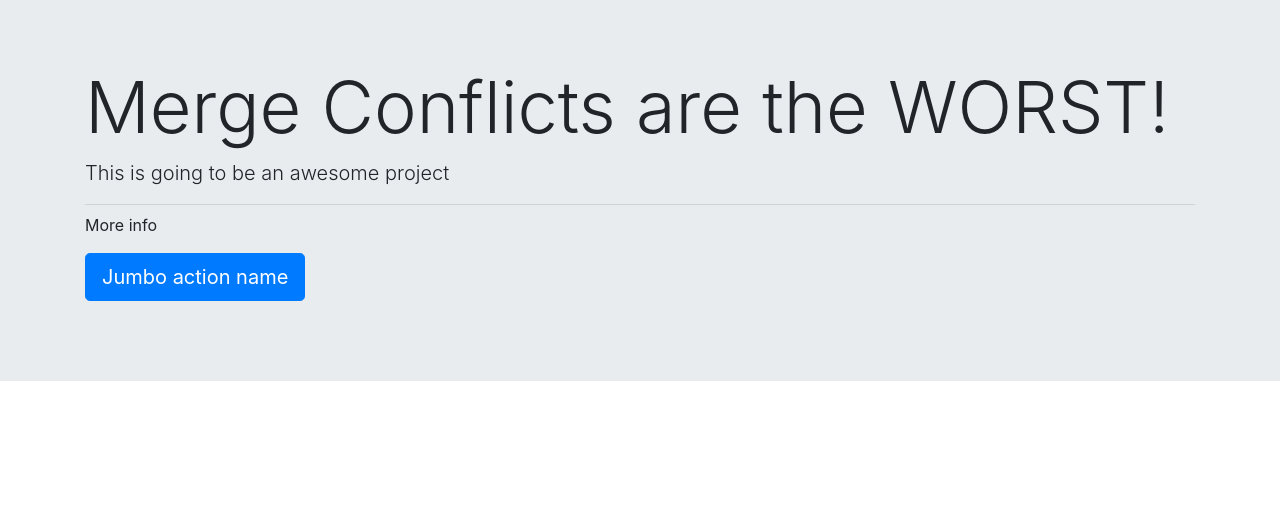
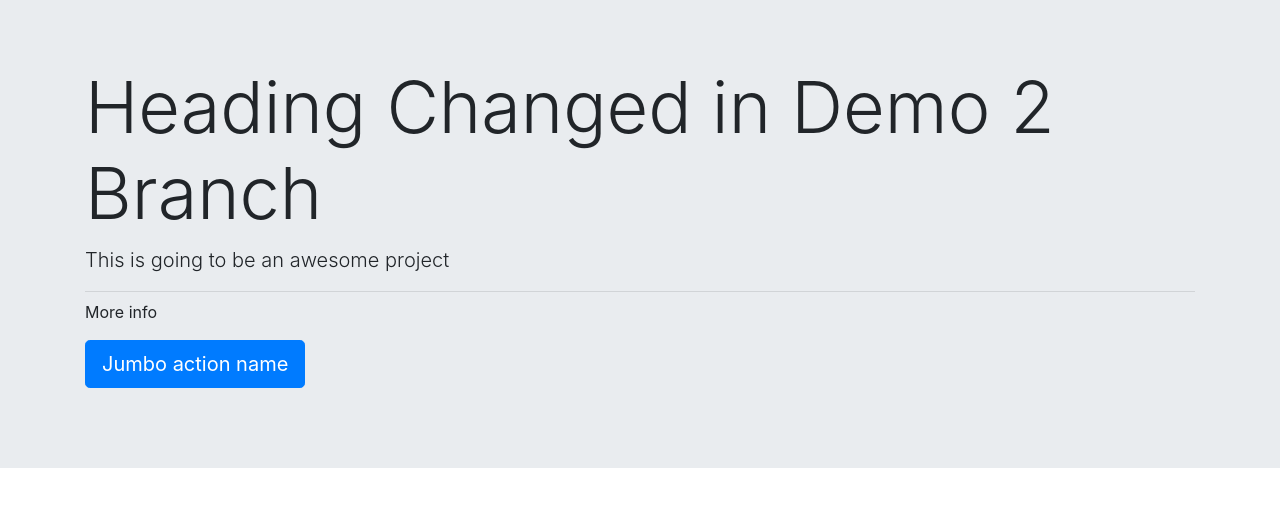
Before and after one commit to racquesta/mergeConflictDemo, a plain HTML site: page index.html in a window 1280 px wide. Drawn offline with nearby package versions, Linux system fonts and the light colour scheme.

Commit message:
changed a heading

```diff
--- a/index.html
+++ b/index.html
@@ -11,7 +11,7 @@
 <body>
   <div class="jumbotron jumbotron-fluid">
     <div class="container">
-      <h1 class="display-3">Merge Conflicts are the WORST!</h1>
+      <h1 class="display-3">Heading Changed in Demo 2 Branch</h1>
       <p class="lead">This is going to be an awesome project</p>
       <hr class="my-2">
       <p>More info</p>
```
